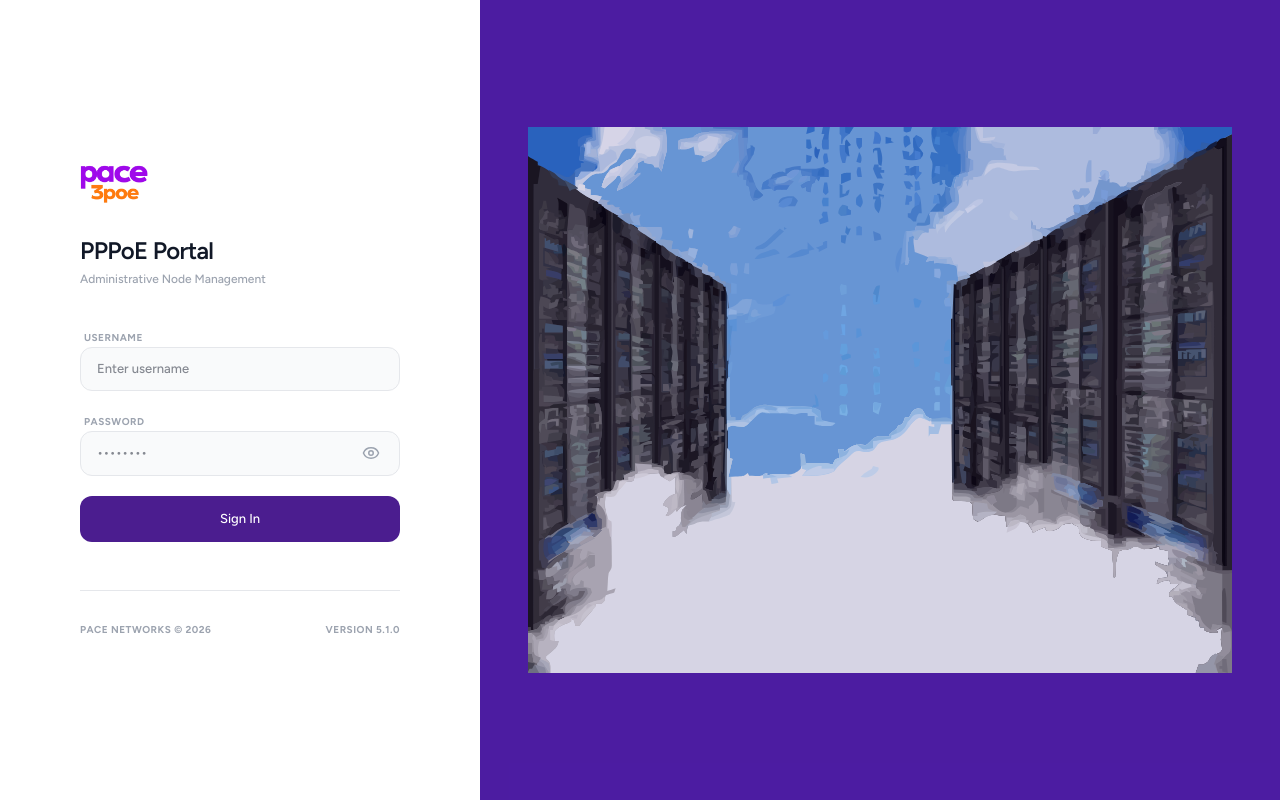
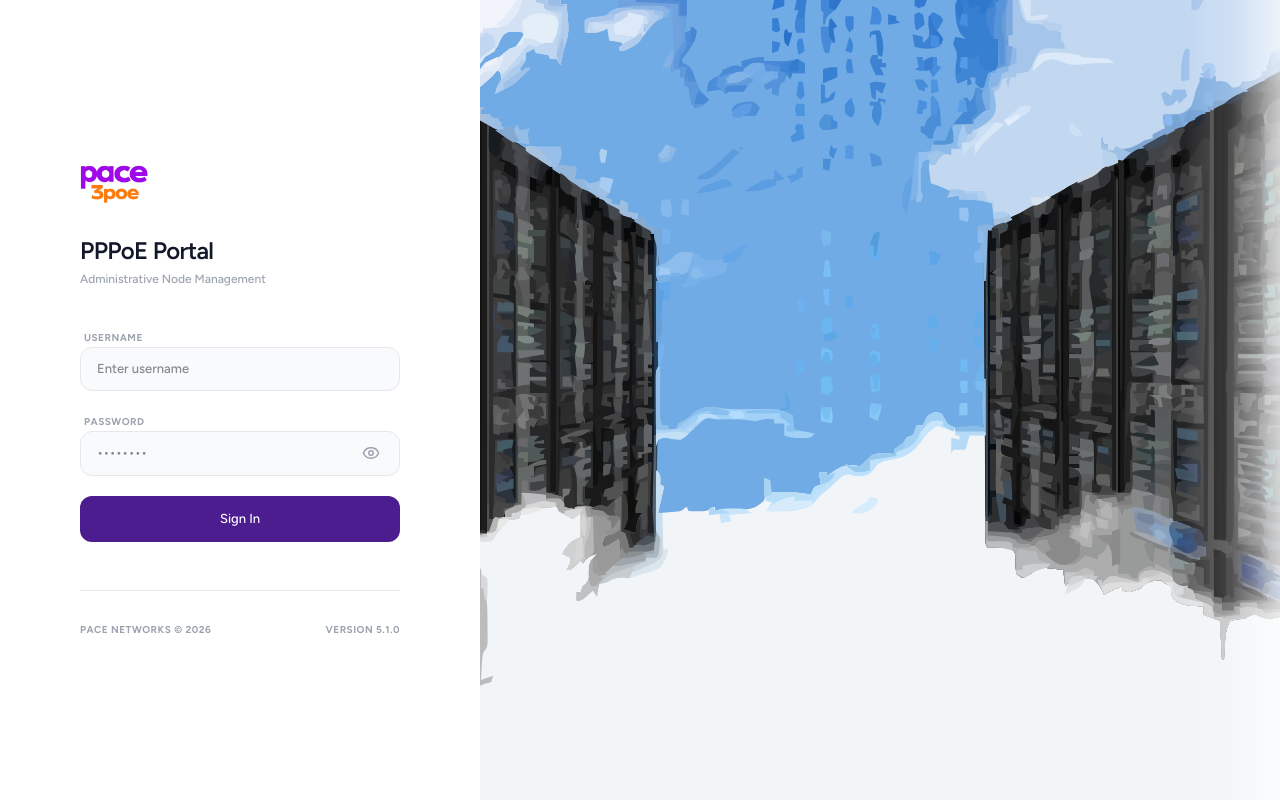
Before and after one commit to dennismutuku2005/pacepppoe, a Next.js app: page /login in a window 1280 px wide. Built offline with nearby package versions, Linux system fonts and the light colour scheme.

Commit message:
update: refined page.js functionality

```diff
--- a/src/app/login/page.js
+++ b/src/app/login/page.js
@@ -157,15 +157,15 @@ export default function LoginPage() {
             </div>
 
             {/* Visual Side */}
-            <div className="hidden lg:block flex-1 relative bg-[#501DAA]">
+            <div className="hidden lg:block flex-1 relative bg-white overflow-hidden">
                 <Image
                     src="/sidesvg.svg"
                     alt="Side"
                     fill
-                    className="object-contain opacity-90 p-12"
+                    className="object-cover w-full h-full"
                     priority
                 />
-                <div className="absolute inset-0 bg-black/5 pointer-events-none" />
+                <div className="absolute inset-y-0 right-0 w-24 bg-gradient-to-l from-white/70 via-white/20 to-transparent" />
             </div>
         </div>
     )
```
